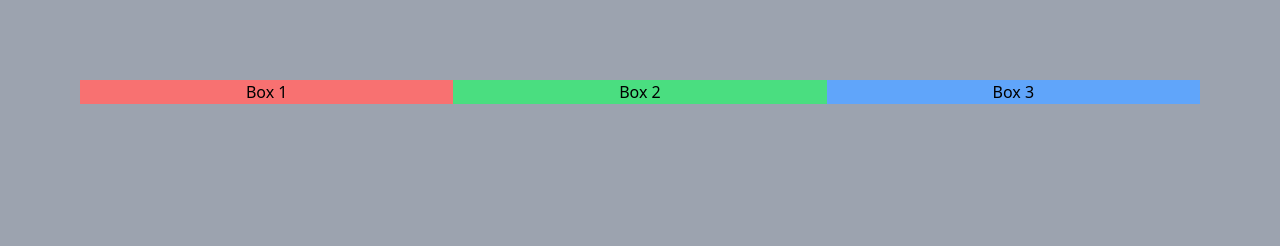
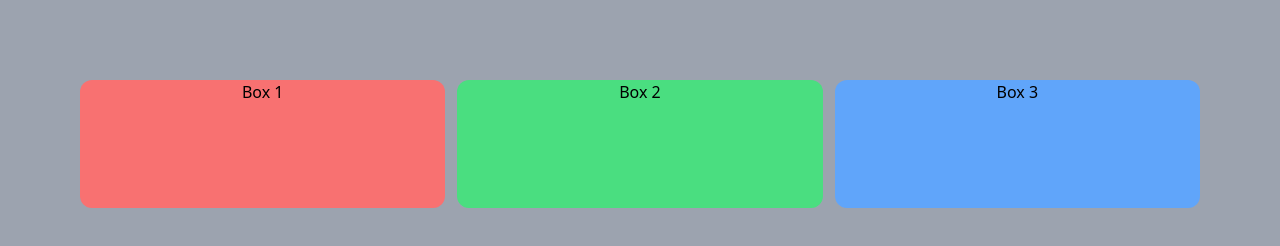
Before and after one commit to SauelAlmonte/tailwind-redo, a website: page 08-grids/index.html in a window 1280 px wide. Drawn offline with nearby package versions, Linux system fonts and the light colour scheme.

Commit message:
Tailwindcss Play CDN

```diff
--- a/08-grids/index.html
+++ b/08-grids/index.html
@@ -12,10 +12,10 @@
 <body>
 
 <div class="h-screen bg-gray-400 p-20">
-    <div class="grid grid-cols-3">
-        <div class="bg-red-400 h-22 text-center">Box 1</div>
-        <div class="bg-green-400 h-22 text-center">Box 2</div>
-        <div class="bg-blue-400 h-22 text-center">Box 3</div>
+    <div class="grid grid-cols-3 gap-x-3">
+        <div class="bg-red-400 h-32 text-center rounded-xl">Box 1</div>
+        <div class="bg-green-400 h-32 text-center rounded-xl">Box 2</div>
+        <div class="bg-blue-400 h-32 text-center rounded-xl">Box 3</div>
     </div>
 </div>
 
```
